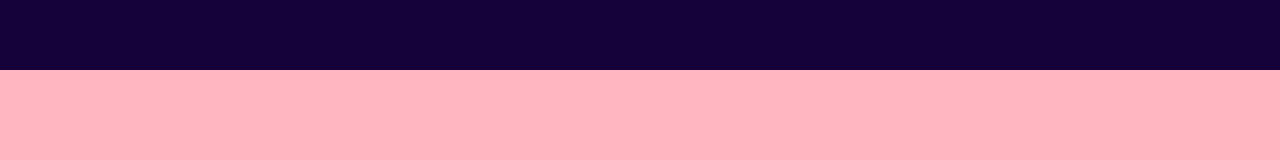
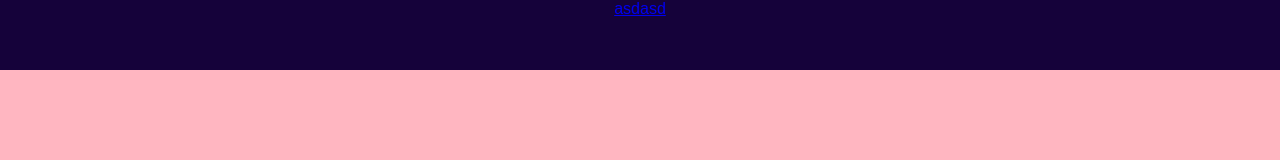
Before and after one commit to Sam007k/Portfolio-new, a React (Create React App) app: page / in a window 1280 px wide. Shown: the top 160 px of the page. Built offline with nearby package versions, Linux system fonts and the light colour scheme.

Commit message:
basic_page_setup

```diff
--- a/src/app.scss
+++ b/src/app.scss
@@ -14,6 +14,7 @@
     height: calc(100vh - 70px);
     position: relative;
     top: 70px;
+    scroll-behavior: smooth;
     background-color: lightsalmon;
     scroll-snap-type: y mandatory;
     scrollbar-width: none;
--- a/src/components/contact/Contact.jsx
+++ b/src/components/contact/Contact.jsx
@@ -1,5 +1,5 @@
 import "./contact.scss";
 
 export default function Contact() {
-  return <div className="contact"></div>;
+  return <div className="contact" id='contact'></div>;
 }
--- a/src/components/intro/Intro.jsx
+++ b/src/components/intro/Intro.jsx
@@ -1,5 +1,5 @@
 import "./intro.scss";
 
 export default function Intro() {
-  return <div className="intro"></div>;
+  return <div className="intro" id='intro'></div>;
 }
--- a/src/components/portfolio/Portfolio.jsx
+++ b/src/components/portfolio/Portfolio.jsx
@@ -1,5 +1,5 @@
 import "./portfolio.scss";
 
 export default function Portfolio() {
-  return <div className="portfolio"></div>;
+  return <div className="portfolio" id='portfolio'></div>;
 }
--- a/src/components/testimonials/Testimonials.jsx
+++ b/src/components/testimonials/Testimonials.jsx
@@ -1,5 +1,5 @@
 import "./testimonials.scss";
 
 export default function Testimonials() {
-  return <div className="testimonials"></div>;
+  return <div className="testimonials" id='testimonials'></div>;
 }
--- a/src/components/topbar/TopBar.jsx
+++ b/src/components/topbar/TopBar.jsx
@@ -1,5 +1,13 @@
 import "./topBar.scss";
 
 export default function TopBar() {
-  return <div className="topbar"></div>;
+  return <div className="topbar" id='topbar'>
+    <div className='wrapper'>
+      <div className='left'>
+        <a href='#intro'> asdasd</a>
+      </div>
+      <div className='right'></div>
+
+    </div>
+  </div>;
 }
```
Also changed, not shown: 1 other file (tests, documents, lock files or other folders).
